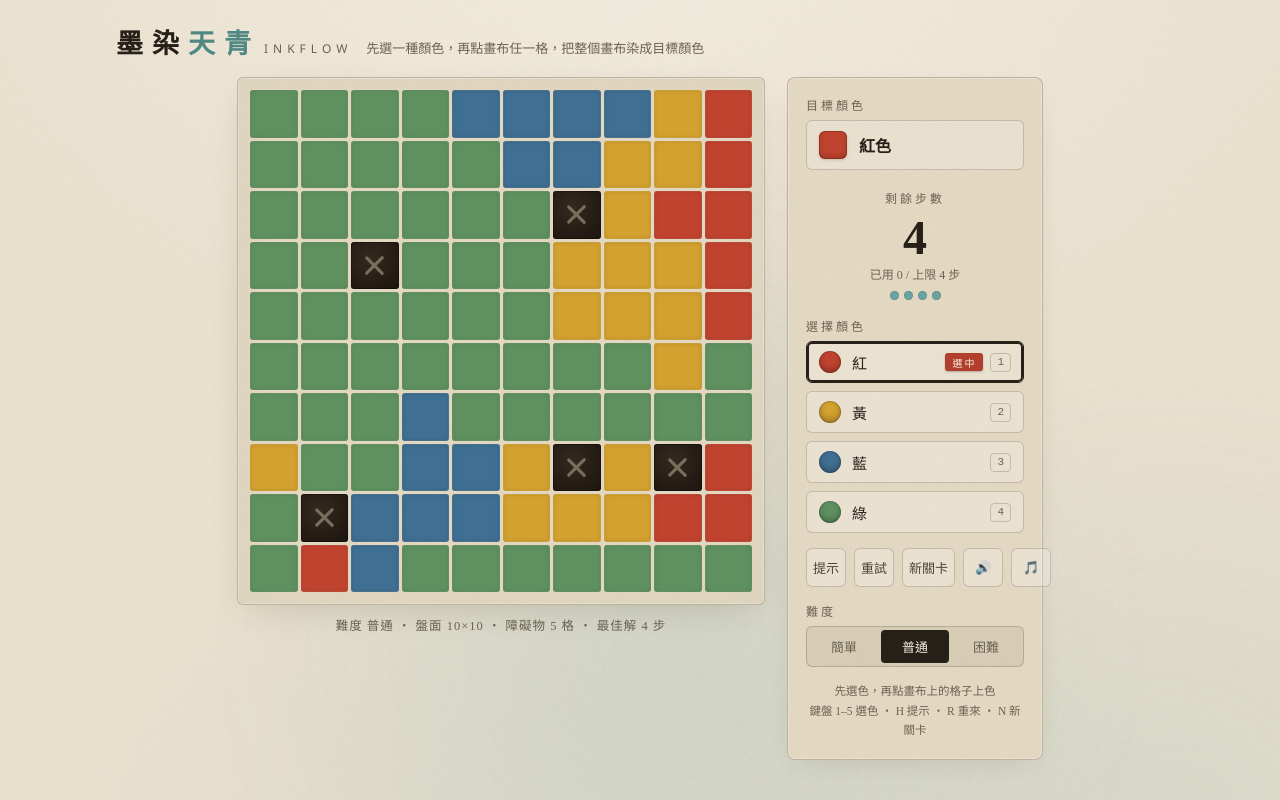
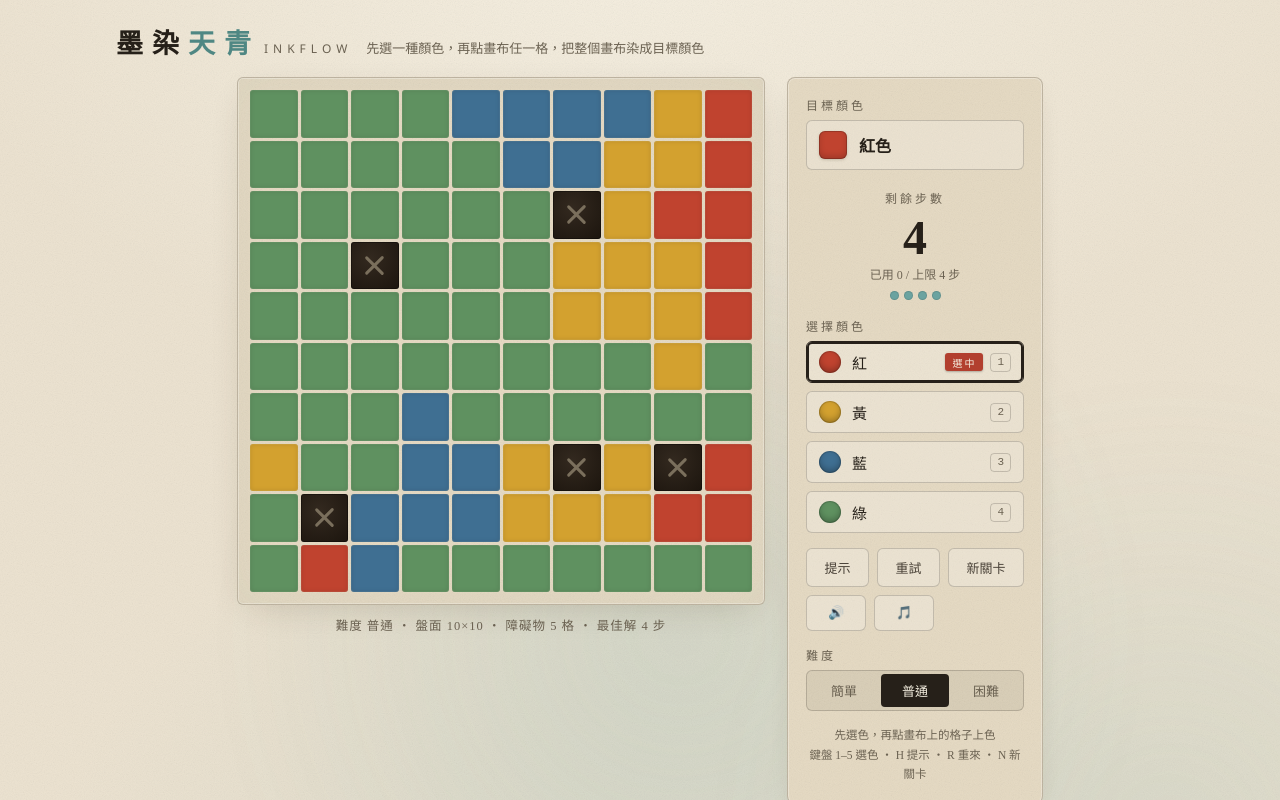
Before and after one commit to Shinichicken-Studio/Inkflow, a plain HTML site: page index.html in a window 1280 px wide. Drawn offline with Linux system fonts and the light colour scheme.

Commit message:
style: enable wrapping and flexible sizing for action buttons in index.html

```diff
--- a/index.html
+++ b/index.html
@@ -467,13 +467,15 @@
 
     .actions {
       display: flex;
+      flex-wrap: wrap;
       gap: 8px;
     }
 
     .btn {
       padding: 9px 6px;
       border-radius: 6px;
-      flex: 1;
+      flex: 1 1 auto;
+      min-width: 60px;
       white-space: nowrap;
       border: 1px solid var(--ink-line);
       background: rgba(255, 255, 255, .24);
```
